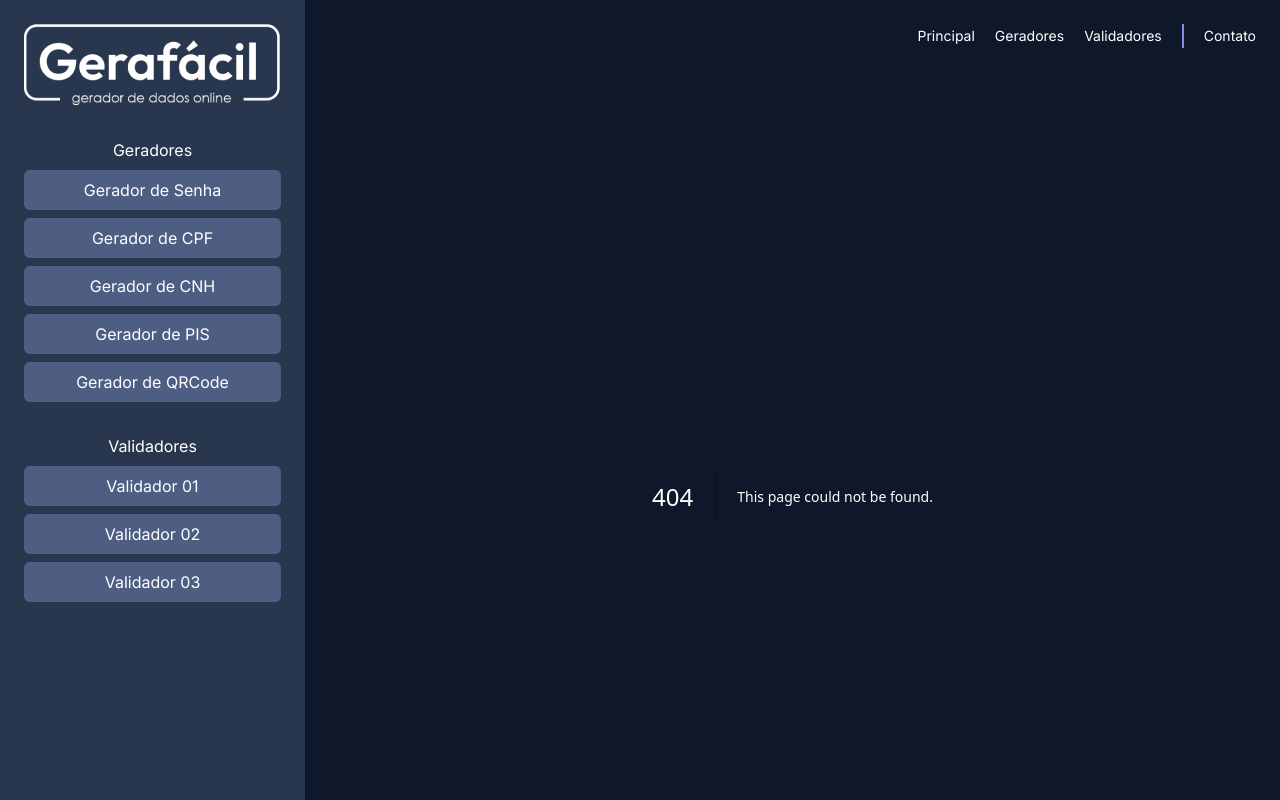
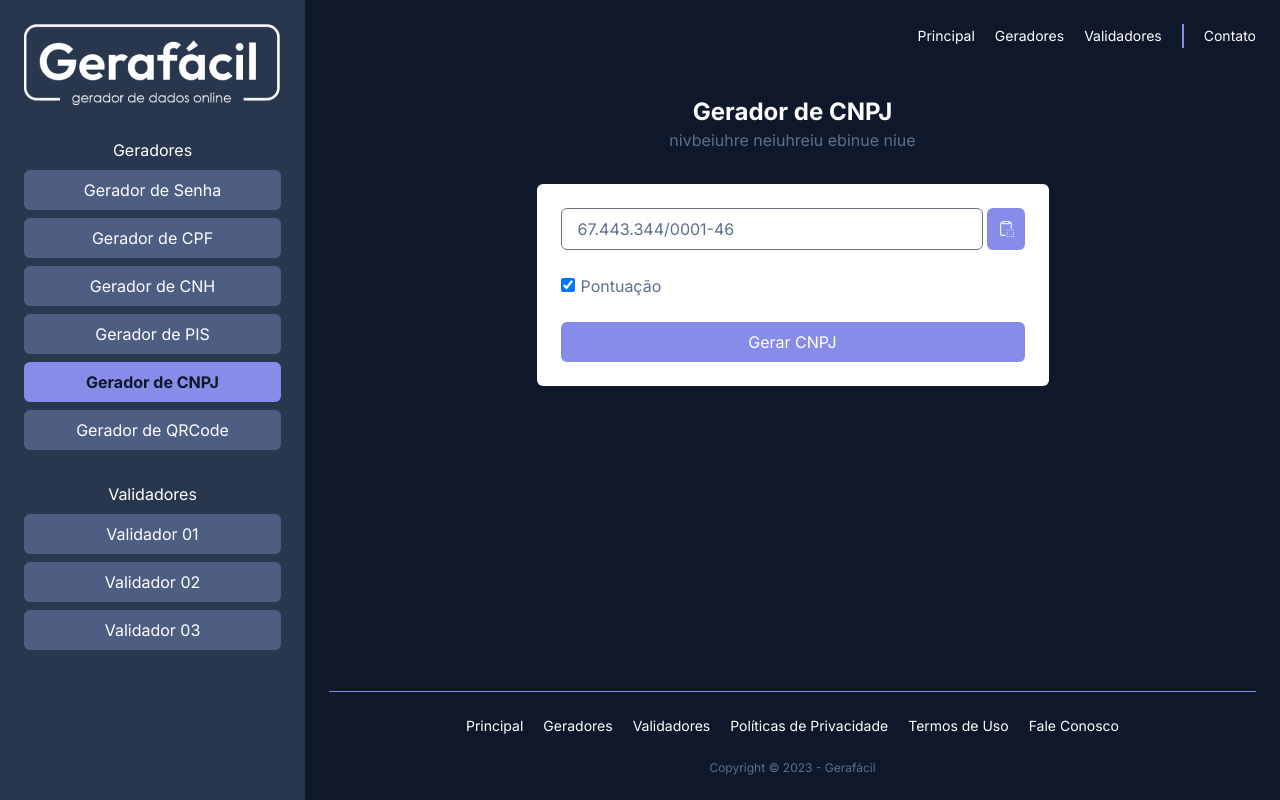
Before and after one commit to awa-minds/gera-facil, a Next.js app: page /geradores/gerador-cnpj in a window 1280 px wide. Before the commit this address had no page. Built offline with nearby package versions, Linux system fonts and the light colour scheme.

Commit message:
feat: inclusão do gerador de cnpj e refatorações dos retornos das páginas
inclusão do gerador de cnpj e refatorações dos retornos das páginas

```diff
--- /dev/null
+++ b/src/app/geradores/gerador-cnpj/CNPJGenerator.tsx
@@ -0,0 +1,133 @@
+'use client'
+
+import { useEffect, useState } from 'react'
+import { RxClipboardCopy } from 'react-icons/rx'
+
+export const CNPJGenerator = () => {
+  const [cnpj, setCnpj] = useState('')
+  const [mask, setMask] = useState(true)
+
+  const generateCNPJ = () => {
+    const cnpjTemp = gerarNumerosCNPJ()
+    formatCNPJ(cnpjTemp)
+  }
+
+  const formatCNPJ = (value: string) => {
+    if (!mask) {
+      value = value.replace(/\D/g, '')
+    } else {
+      value = value
+        .substring(0, 2)
+        .concat(
+          '.',
+          value.substring(2, 5),
+          '.',
+          value.substring(5, 8),
+          '/',
+          value.substring(8, 12),
+          '-',
+          value.substring(12, 14),
+        )
+    }
+    setCnpj(value)
+  }
+
+  const gerarNumerosCNPJ = () => {
+    const cnpjBase = gerarNumeroAleatorio(8) + '0001'
+
+    const digito1 = calcularPrimeiroDigitoVerificador(cnpjBase)
+    const digito2 = calcularSegundoDigitoVerificador(cnpjBase + digito1)
+
+    return cnpjBase + digito1.toString() + digito2.toString()
+  }
+
+  function gerarNumeroAleatorio(quantidadeDigitos: number) {
+    let numero = ''
+    for (let i = 0; i < quantidadeDigitos; i++) {
+      numero += Math.floor(Math.random() * 10)
+    }
+    return numero
+  }
+
+  function calcularPrimeiroDigitoVerificador(cnpjBase: string) {
+    const peso = [5, 4, 3, 2, 9, 8, 7, 6]
+    const soma = calcularSomaDigito(cnpjBase, peso)
+    const resto = soma % 11
+    const digito = resto < 2 ? 0 : 11 - resto
+    return digito
+  }
+
+  function calcularSegundoDigitoVerificador(cnpjBase: string) {
+    const peso = [6, 5, 4, 3, 2, 9, 8, 7, 6, 5, 4, 3, 2]
+    const soma = calcularSomaDigito(cnpjBase, peso)
+    const resto = soma % 11
+    const digito = resto < 2 ? 0 : 11 - resto
+    return digito
+  }
+
+  function calcularSomaDigito(cnpjBase: string | any[], peso: string | any[]) {
+    let soma = 0
+    for (let i = 0; i < cnpjBase.length; i++) {
+      soma += parseInt(cnpjBase[i]) * peso[i % peso.length]
+    }
+    return soma
+  }
+
+  const handleCopyToClipboard = (): void => {
+    navigator.clipboard.writeText(cnpj)
+  }
+
+  useEffect(() => {
+    if (cnpj === '') {
+      generateCNPJ()
+    } else {
+      formatCNPJ(cnpj)
+    }
+
+    // eslint-disable-next-line react-hooks/exhaustive-deps
+  }, [mask])
+
+  return (
+    <div>
+      <div className="m-auto flex min-w-[380px] max-w-lg flex-col gap-6 rounded-md bg-white p-6">
+        <div className="flex flex-col gap-3">
+          <div className="flex items-center justify-between gap-1">
+            <input
+              defaultValue={cnpj}
+              className="w-full rounded-md border border-gray-500 px-4 py-2"
+            />
+
+            <div
+              className="flex h-[42px] w-[42px] cursor-pointer items-center justify-center rounded-md bg-awa-100"
+              onClick={handleCopyToClipboard}
+              title="Copiar cnpj"
+            >
+              <RxClipboardCopy color="white" />
+            </div>
+          </div>
+        </div>
+
+        <div className="text flex flex-col gap-3">
+          <div className="grid grid-cols-2">
+            <label className="flex cursor-pointer items-baseline space-x-1.5">
+              <input
+                type="checkbox"
+                className="form-checkbox h-3.5 w-3.5"
+                checked={mask}
+                onChange={() => setMask(!mask)}
+              />
+              <span>Pontuação</span>
+            </label>
+          </div>
+        </div>
+
+        <button
+          className="rounded-md bg-awa-100 px-6 py-2 text-white transition-colors hover:bg-awa-300"
+          onClick={generateCNPJ}
+        >
+          Gerar CNPJ
+        </button>
+      </div>
+    </div>
+  )
+}
--- /dev/null
+++ b/src/app/geradores/gerador-cnpj/page.tsx
@@ -0,0 +1,19 @@
+import { CNPJGenerator } from './CNPJGenerator'
+
+export const metadata = {
+  title: 'Gerador de CNPJ | Gera Fácil',
+  description: '',
+}
+
+export default function GeradorDeCNPJPage() {
+  return (
+    <div className="page">
+      <h1>Gerador de CNPJ</h1>
+      <h2>nivbeiuhre neiuhreiu ebinue niue</h2>
+
+      <div className="page-content">
+        <CNPJGenerator />
+      </div>
+    </div>
+  )
+}
--- a/src/app/geradores/gerador-pis/PISGenerator.tsx
+++ b/src/app/geradores/gerador-pis/PISGenerator.tsx
@@ -3,13 +3,34 @@
 import { useEffect, useState } from 'react'
 import { RxClipboardCopy } from 'react-icons/rx'
 
-// eslint-disable-next-line no-undef
-export const PISGenerator = (): JSX.Element => {
-  const [pis, setPis] = useState<string>('')
-  const [mask, setMask] = useState<boolean>(true)
+export const PISGenerator = () => {
+  const [pis, setPis] = useState('')
+  const [mask, setMask] = useState(true)
 
-  // eslint-disable-next-line react-hooks/exhaustive-deps
-  const generatePis = (): string => {
+  const generatePIS = () => {
+    const pisTemp = gerarNumerosPIS()
+    formatPIS(pisTemp)
+  }
+
+  const formatPIS = (value: string) => {
+    if (!mask) {
+      value = value.replace(/\D/g, '')
+    } else {
+      value = value
+        .substring(0, 3)
+        .concat(
+          '.',
+          value.substring(3, 8),
+          '.',
+          value.substring(8, 10),
+          '-',
+          value.substring(10, 11),
+        )
+    }
+    setPis(value)
+  }
+
+  const gerarNumerosPIS = () => {
     let pisBase = ''
 
     // Gerando os 9 dígitos iniciais do PIS
@@ -24,25 +45,6 @@ export const PISGenerator = (): JSX.Element => {
     const pisCompleto = pisBase + pisDigitoVerificador
 
     return pisCompleto
-  }
-
-  // eslint-disable-next-line react-hooks/exhaustive-deps
-  const formatPIS = (value: string): string => {
-    if (!mask) {
-      value = value.replace(/\D/g, '')
-    } else {
-      value = value
-        .substring(0, 3)
-        .concat(
-          '.',
-          value.substring(3, 8),
-          '.',
-          value.substring(8, 10),
-          '-',
-          value.substring(10, 11),
-        )
-    }
-    return value
   }
 
   const calcularDigitoVerificador = (base: string): string => {
@@ -76,10 +78,13 @@ export const PISGenerator = (): JSX.Element => {
 
   useEffect(() => {
     if (pis === '') {
-      const generatedPis = generatePis()
-      setPis(formatPIS(generatedPis))
+      generatePIS()
+    } else {
+      formatPIS(pis)
     }
-  }, [formatPIS, generatePis, pis]) // Executar apenas no carregamento inicial
+
+    // eslint-disable-next-line react-hooks/exhaustive-deps
+  }, [mask])
 
   return (
     <div>
@@ -87,9 +92,8 @@ export const PISGenerator = (): JSX.Element => {
         <div className="flex flex-col gap-3">
           <div className="flex items-center justify-between gap-1">
             <input
-              value={pis}
+              defaultValue={pis}
               className="w-full rounded-md border border-gray-500 px-4 py-2"
-              onChange={(e) => setPis(e.target.value)}
             />
 
             <div
@@ -118,7 +122,7 @@ export const PISGenerator = (): JSX.Element => {
 
         <button
           className="rounded-md bg-awa-100 px-6 py-2 text-white transition-colors hover:bg-awa-300"
-          onClick={() => setPis(formatPIS(generatePis()))}
+          onClick={generatePIS}
         >
           Gerar PIS
         </button>
--- a/src/app/politicas-de-privacidade/page.tsx
+++ b/src/app/politicas-de-privacidade/page.tsx
@@ -7,18 +7,17 @@ export default function PoliticasDePrivacidadePage() {
   return (
     <div className="page">
       <h1>Políticas de Privacidade</h1>
-      <br></br>
-      <p>
-        O GeraFácil valoriza a privacidade dos seus usuários e, por isso, adota
-        medidas técnicas e organizacionais para proteger as informações pessoais
-        fornecidas pelos usuários. Esta Política de Privacidade explica como as
-        informações pessoais são coletadas, armazenadas, processadas e usadas
-        pelo GeraFácil. Ao utilizar o site do GeraFácil, você concorda com esta
-        Política de Privacidade.
-      </p>
 
       <div className="page-content">
         <ul>
+          <p>
+            O GeraFácil valoriza a privacidade dos seus usuários e, por isso,
+            adota medidas técnicas e organizacionais para proteger as
+            informações pessoais fornecidas pelos usuários. Esta Política de
+            Privacidade explica como as informações pessoais são coletadas,
+            armazenadas, processadas e usadas pelo GeraFácil. Ao utilizar o site
+            do GeraFácil, você concorda com esta Política de Privacidade.
+          </p>
           <li>1. Coleta de informações pessoais</li>
           <p>
             O GeraFácil não armazena nenhum dado em nossos servidores. Isso
--- a/src/components/Sidebar/index.tsx
+++ b/src/components/Sidebar/index.tsx
@@ -19,6 +19,9 @@ const Sidebar = () => {
         <DynamicLink href="/geradores/gerador-cpf">Gerador de CPF</DynamicLink>
         <DynamicLink href="/geradores/gerador-cnh">Gerador de CNH</DynamicLink>
         <DynamicLink href="/geradores/gerador-pis">Gerador de PIS</DynamicLink>
+        <DynamicLink href="/geradores/gerador-cnpj">
+          Gerador de CNPJ
+        </DynamicLink>
         <DynamicLink href="/geradores/gerador-qrcode">
           Gerador de QRCode
         </DynamicLink>
```
